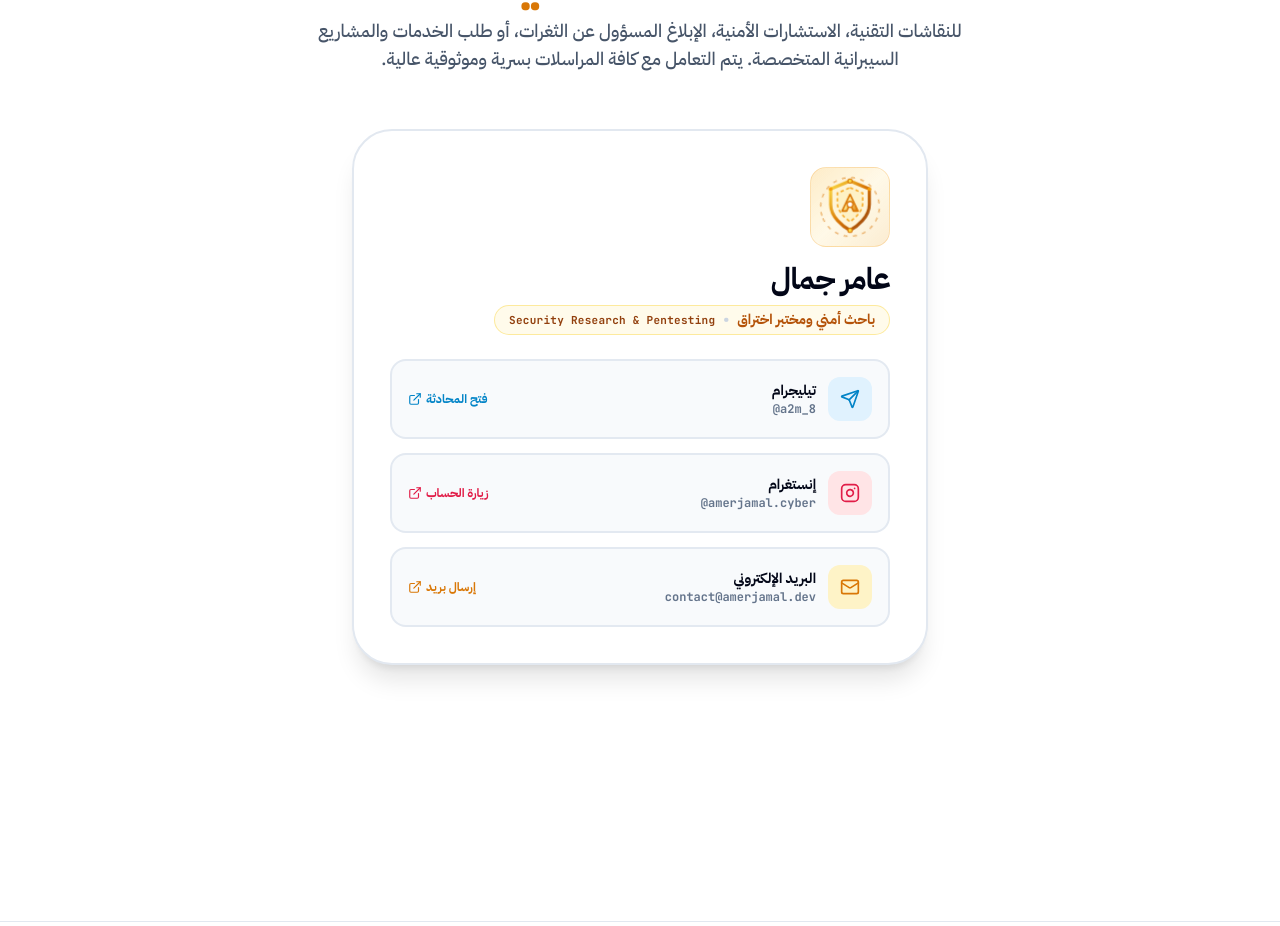
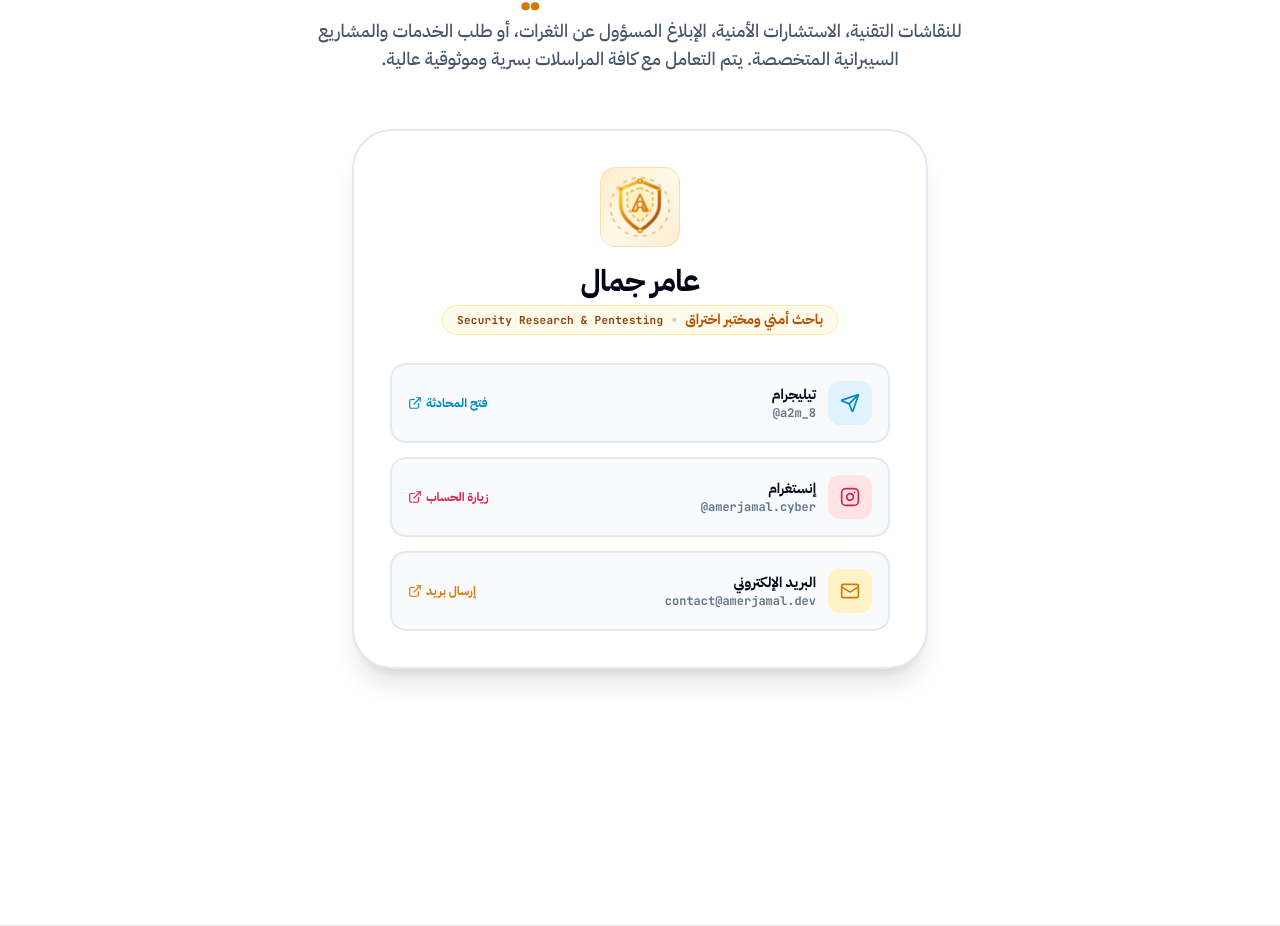
Before and after one commit to AF143-2025/Amer-Jamal, a React (Vite) app: page / in a window 1280 px wide. Shown: the part 2927-3853 px from the top of the page. Built offline with nearby package versions, Linux system fonts and the light colour scheme.

Commit message:
HomePage: center contact header using new AmerCyberMark emblem

```diff
--- a/src/pages/HomePage.tsx
+++ b/src/pages/HomePage.tsx
@@ -521,15 +521,17 @@ export const HomePage: React.FC = () => {
           </p>
 
           {/* Main Contact Container Rectangle */}
-          <div className="max-w-xl mx-auto bg-white rounded-[2.5rem] p-6 sm:p-9 border-2 border-slate-200 shadow-xl relative overflow-hidden mb-12 sm:mb-16 text-right" dir="rtl">
-            {/* Top Right Cyber Emblem from Footer */}
-            <div className="mb-6 text-right">
-              <div className="mb-3.5 inline-block group cursor-pointer">
+          <div className="max-w-xl mx-auto bg-white rounded-[2.5rem] p-6 sm:p-9 border-2 border-slate-200 shadow-xl relative overflow-hidden mb-12 sm:mb-16" dir="rtl">
+            {/* Top Centered Cyber Emblem (AmerCyberMark) */}
+            <div className="flex justify-center mb-4">
+              <div className="group cursor-pointer">
                 <AmerCyberMark size="lg" showTooltip={false} />
               </div>
+            </div>
 
-              {/* Name & Specialization */}
-              <h3 className="text-2xl sm:text-3xl font-black text-slate-950 font-arabic tracking-tight mb-2">
+            {/* Name & Specialization */}
+            <div className="text-center mb-7">
+              <h3 className="text-2xl sm:text-3xl font-black text-slate-950 font-arabic tracking-tight mb-1.5">
                 عامر جمال
               </h3>
               <div className="inline-flex items-center gap-2 px-3.5 py-1 rounded-full bg-amber-50 border border-amber-200/80 text-amber-700 text-xs sm:text-sm font-bold font-arabic shadow-2xs">
```
